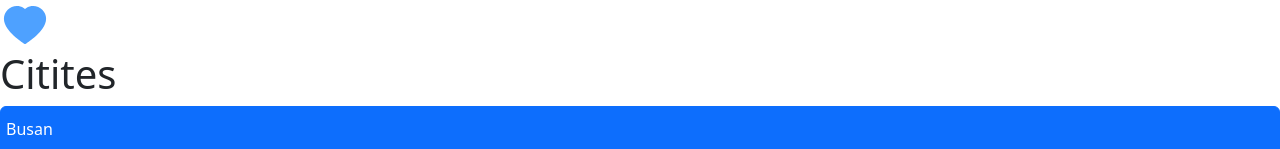
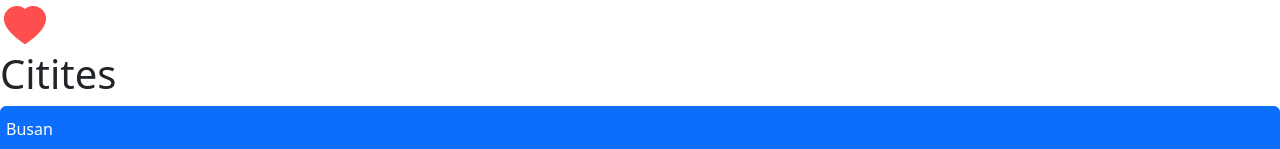
Before and after one commit to Day-Ham/React-Study, a React (Vite) app: page / in a window 1280 px wide. Shown: the top 149 px of the page. Built offline with nearby package versions, Linux system fonts and the light colour scheme; the HTML template or start-up script is replaced by a standard one.

Commit message:
Clean up Code

```diff
--- a/src/components/LikeButton/LikedButton.module.css
+++ b/src/components/LikeButton/LikedButton.module.css
@@ -5,7 +5,7 @@
 
 .on{
      font-size: 50px;
-     color:rgb(78, 161, 255);
+     color:rgb(255, 78, 78);
 }
 .off{
      font-size: 50px;
```
